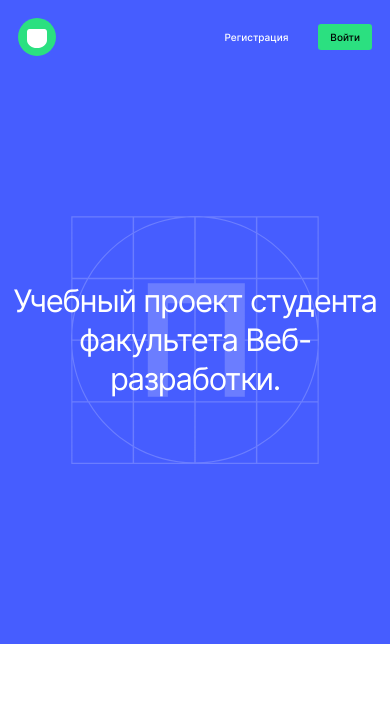
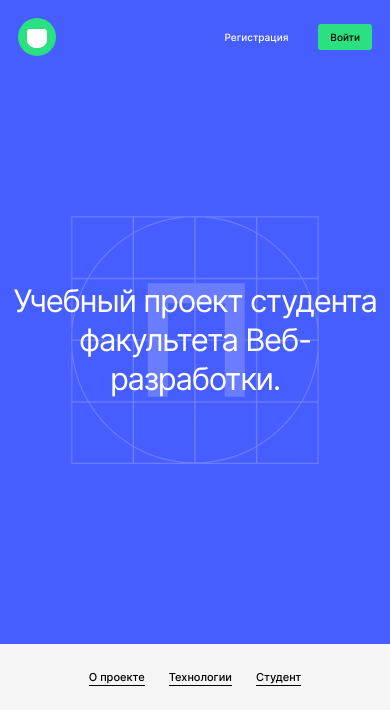
Before and after one commit to Murat29/movies-explorer-frontend, a React (Create React App) app: page / in a window 390 px wide. Shown: the top 722 px of the page. Built offline with nearby package versions, Linux system fonts and the light colour scheme.

Commit message:
add ApplicationLink, NavTab

```diff
--- a/package.json
+++ b/package.json
@@ -9,6 +9,7 @@
     "react": "^17.0.2",
     "react-dom": "^17.0.2",
     "react-router-dom": "^5.2.0",
+    "react-router-hash-link": "^2.4.0",
     "react-scripts": "4.0.3",
     "web-vitals": "^1.1.1"
   },
--- /dev/null
+++ b/src/components/ApplicationLink/ApplicationLink.css
@@ -0,0 +1,7 @@
+.application-link {
+  text-decoration: none;
+}
+.application-link:hover {
+  opacity: 0.7;
+  cursor: pointer;
+}
--- /dev/null
+++ b/src/components/ApplicationLink/ApplicationLink.js
@@ -0,0 +1,19 @@
+import React from 'react';
+import { HashLink as Link } from 'react-router-hash-link';
+import PropTypes from 'prop-types';
+import './ApplicationLink.css';
+function ApplicationLink(props) {
+  return (
+    <Link className={`application-link ${props.className}`} to={props.to}>
+      {props.children}
+    </Link>
+  );
+}
+
+ApplicationLink.propTypes = {
+  to: PropTypes.string,
+  children: PropTypes.node,
+  className: PropTypes.string,
+};
+
+export default ApplicationLink;
--- a/src/components/Header/Header.css
+++ b/src/components/Header/Header.css
@@ -35,22 +35,7 @@
   display: block;
   width: 38px;
   height: 38px;
-  /* border-radius: 50%;
-  background: #2be080;
-  position: relative; */
 }
-
-/* .header__logo::after {
-  content: '';
-  position: absolute;
-  top: 50%;
-  left: 50%;
-  transform: translate(-50%, -50%);
-  height: 19px;
-  width: 20px;
-  background: #ffffff;
-  border-radius: 3px 3px 45% 45%;
-} */
 
 .header__login {
   display: flex;
@@ -68,7 +53,6 @@
 }
 
 .header__link {
-  text-decoration: none;
   color: #000000;
 }
 
--- a/src/components/Header/Header.js
+++ b/src/components/Header/Header.js
@@ -1,9 +1,10 @@
 import React from 'react';
-import { Link, NavLink, Switch, Route } from 'react-router-dom';
+import { NavLink, Switch, Route } from 'react-router-dom';
 import PropTypes from 'prop-types';
 import logo from '../../images/logo.svg';
 import cross from '../../images/cross.svg';
 import menu from '../../images/menu.svg';
+import ApplicationLink from '../../components/ApplicationLink/ApplicationLink';
 import './Header.css';
 function Header(props) {
   const [navOpened, setNavOpened] = React.useState(false);
@@ -20,21 +21,24 @@ function Header(props) {
       className={`header ${props.location.pathname === '/' && 'header__blue'}`}
     >
       <div className="header__container">
-        <Link to="/">
+        <ApplicationLink to="/">
           <img className="header__logo" src={logo} alt="Логотип." />
-        </Link>
+        </ApplicationLink>
         <Switch>
           <Route exact path="/">
             <div className="header__login">
-              <Link
+              <ApplicationLink
                 to="/signup"
                 className="header__link header__link-registration"
               >
                 Регистрация
-              </Link>
-              <Link to="/signin" className="header__link header__link-login">
+              </ApplicationLink>
+              <ApplicationLink
+                to="/signin"
+                className="header__link header__link-login"
+              >
                 Войти
-              </Link>
+              </ApplicationLink>
             </div>
           </Route>
           <Route path={['/movies', '/saved-movies']}>
--- a/src/components/Main/Main.js
+++ b/src/components/Main/Main.js
@@ -1,8 +1,14 @@
 import React from 'react';
 import './Main.css';
 import Promo from '../Promo/Promo';
+import NavTab from '../NavTab/NavTab';
 function Main() {
-  return <Promo />;
+  return (
+    <>
+      <Promo />
+      <NavTab />
+    </>
+  );
 }
 
 export default Main;
--- /dev/null
+++ b/src/components/NavTab/NavTab.css
@@ -0,0 +1,26 @@
+.nav-tab {
+  min-height: 66px;
+  background: #f5f5f5;
+  font-family: 'Inter', Arial, sans-serif;
+  font-style: normal;
+  font-weight: 500;
+  font-size: 13px;
+  line-height: 16px;
+  display: grid;
+  grid-template-columns: repeat(3, auto);
+  gap: 40px;
+  align-content: center;
+  justify-content: center;
+}
+
+@media screen and (max-width: 425px) {
+  .nav-tab {
+    font-size: 11px;
+    gap: 24px;
+  }
+}
+
+.nav-tab__link {
+  color: #000000;
+  border-bottom: 1px solid #000000;
+}
--- /dev/null
+++ b/src/components/NavTab/NavTab.js
@@ -0,0 +1,20 @@
+import React from 'react';
+import ApplicationLink from '../../components/ApplicationLink/ApplicationLink';
+import './NavTab.css';
+function NavTab() {
+  return (
+    <section className="nav-tab">
+      <ApplicationLink className="nav-tab__link" to="#">
+        О проекте
+      </ApplicationLink>
+      <ApplicationLink className="nav-tab__link" to="#">
+        Технологии
+      </ApplicationLink>
+      <ApplicationLink className="nav-tab__link" to="#">
+        Студент
+      </ApplicationLink>
+    </section>
+  );
+}
+
+export default NavTab;
```
Also changed, not shown: 1 other file (tests, documents, lock files or other folders).
